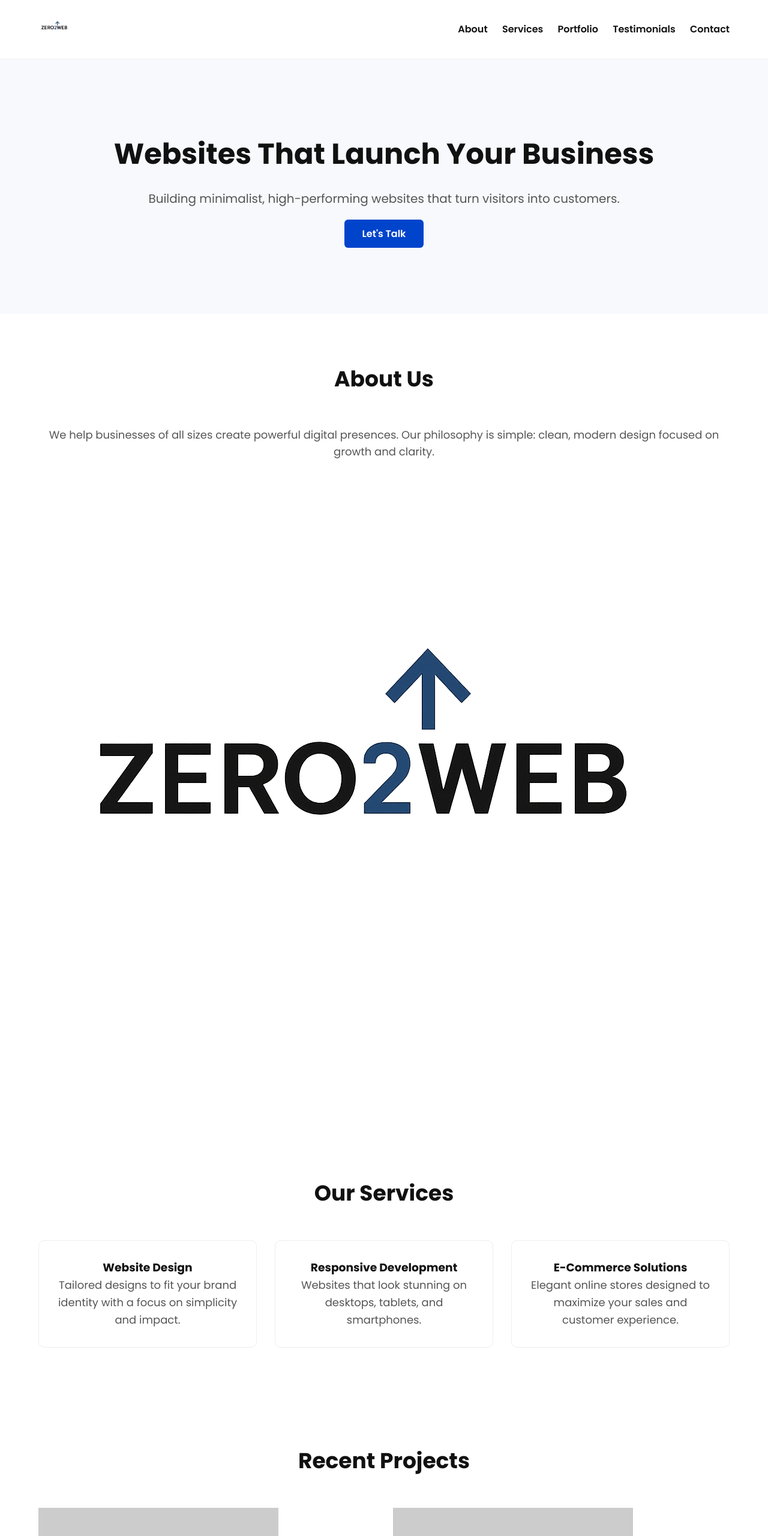
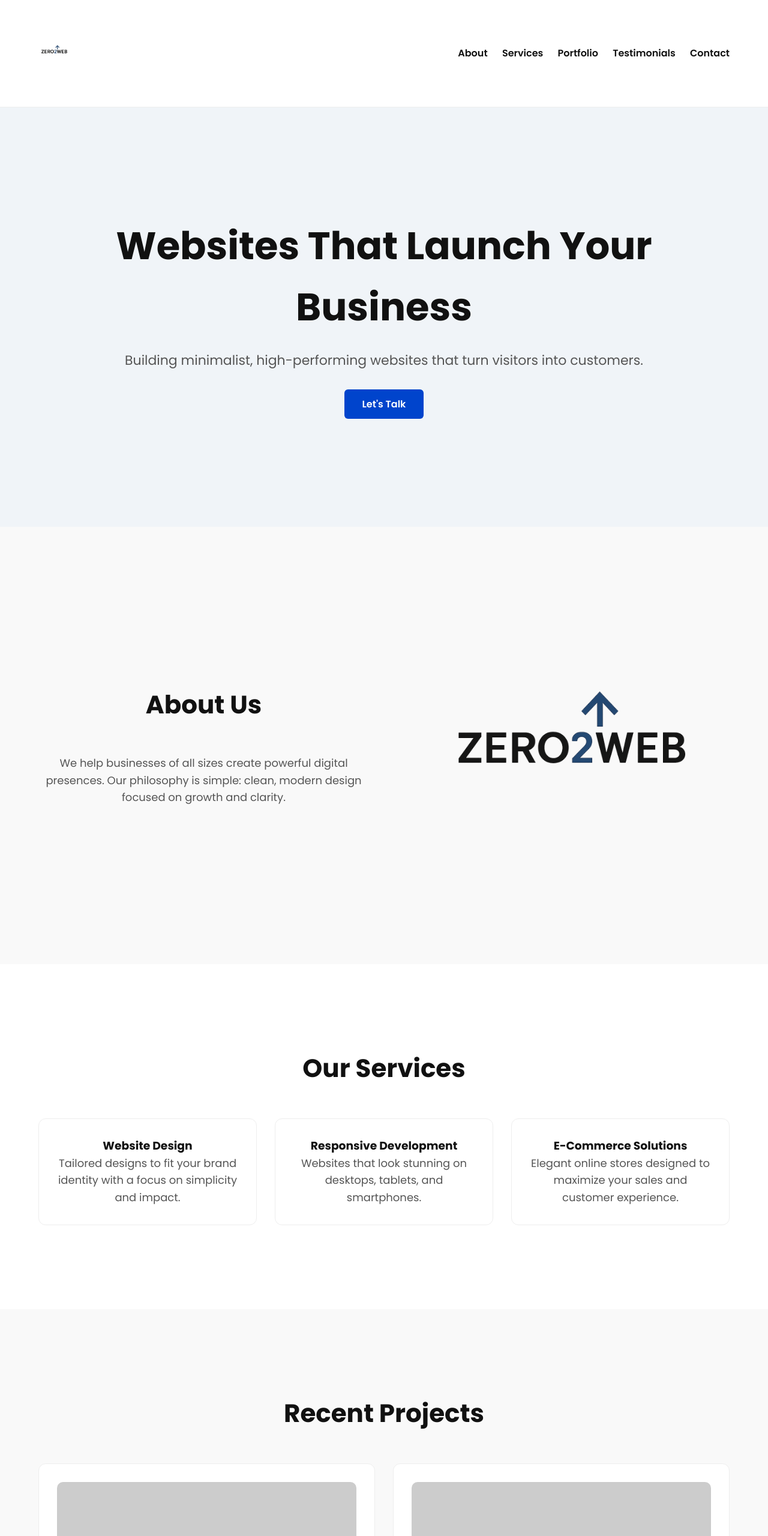
Before and after one commit to Zero2Web/zero2website, a plain HTML site: page index.html in a window 1280 px wide. Shown: the top 2560 px of the page at 60% size. Drawn offline with Linux system fonts and the light colour scheme; placeholder pictures from the web are drawn by us.

Commit message:
Add files via upload

```diff
--- a/styles.css
+++ b/styles.css
@@ -1,133 +1,30 @@
-/* styles.css */
-
-* {
-  margin: 0;
-  padding: 0;
-  box-sizing: border-box;
-}
-
-body {
-  font-family: 'Poppins', sans-serif;
-  background: #ffffff;
-  color: #111;
-  line-height: 1.6;
-}
-
-.container {
-  width: 90%;
-  max-width: 1200px;
-  margin: auto;
-}
-
-header {
-  padding: 20px 0;
-  border-bottom: 1px solid #eee;
-}
-
-.nav {
-  display: flex;
-  justify-content: space-between;
-  align-items: center;
-}
-
-.logo img {
-  height: 50px;
-}
-
-nav a {
-  margin-left: 20px;
-  text-decoration: none;
-  color: #111;
-  font-weight: 600;
-  font-size: 16px;
-}
-
-nav a:hover {
-  color: #0044cc;
-}
-
-.hero {
-  text-align: center;
-  padding: 120px 20px;
-  background: #f7f9fc;
-}
-
-.hero h1 {
-  font-size: 48px;
-  margin-bottom: 20px;
-}
-
-.hero p {
-  font-size: 20px;
-  margin-bottom: 30px;
-  color: #555;
-}
-
-.btn {
-  padding: 12px 30px;
-  background: #0044cc;
-  color: #fff;
-  text-decoration: none;
-  font-weight: 600;
-  border-radius: 6px;
-  transition: background 0.3s;
-}
-
-.btn:hover {
-  background: #003399;
-}
-
-.section {
-  padding: 80px 0;
-}
-
-h2 {
-  text-align: center;
-  margin-bottom: 50px;
-  font-size: 36px;
-}
-
-p {
-  text-align: center;
-  font-size: 18px;
-  color: #555;
-}
-
-.grid {
-  display: grid;
-  grid-template-columns: repeat(auto-fit, minmax(250px, 1fr));
-  gap: 30px;
-  margin-top: 40px;
-}
-
-.card {
-  background: #ffffff;
-  padding: 30px;
-  border: 1px solid #eee;
-  border-radius: 10px;
-  text-align: center;
-  transition: transform 0.3s;
-}
-
-.card:hover {
-  transform: translateY(-5px);
-  box-shadow: 0 5px 20px rgba(0, 0, 0, 0.05);
-}
-
-footer {
-  padding: 20px 0;
-  border-top: 1px solid #eee;
-  text-align: center;
-  font-size: 14px;
-  color: #777;
-}
-
-@media (max-width: 768px) {
-  .nav {
-    flex-direction: column;
-  }
-
-  nav a {
-    margin: 10px 0;
-  }
-}
+* { margin: 0; padding: 0; box-sizing: border-box; }
+body { font-family: 'Poppins', sans-serif; background: #fff; color: #111; line-height: 1.6; scroll-behavior: smooth; }
+.container { width: 90%; max-width: 1200px; margin: auto; padding: 40px 0; }
+header { padding: 20px 0; background: #fff; border-bottom: 1px solid #eee; position: sticky; top: 0; z-index: 999; }
+.nav { display: flex; justify-content: space-between; align-items: center; }
+.logo img { height: 50px; }
+nav a { margin-left: 20px; text-decoration: none; color: #111; font-weight: 600; font-size: 16px; transition: color 0.3s; }
+nav a:hover { color: #0044cc; }
+.hero { text-align: center; padding: 140px 20px; background: #f0f4f8; }
+.hero h1 { font-size: 64px; margin-bottom: 20px; font-weight: 700; }
+.hero p { font-size: 22px; margin-bottom: 30px; color: #555; }
+.btn { padding: 12px 30px; background: #0044cc; color: #fff; text-decoration: none; font-weight: 600; border-radius: 6px; transition: background 0.3s; display: inline-block; }
+.btn:hover { background: #003399; }
+.section { padding: 100px 0; }
+.light-bg { background: #f9f9f9; }
+h2 { text-align: center; margin-bottom: 50px; font-size: 42px; }
+p { text-align: center; font-size: 18px; color: #555; }
+.split { display: flex; align-items: center; gap: 50px; flex-wrap: wrap; }
+.split .text { flex: 1; }
+.split .image { flex: 1; text-align: center; }
+.split .image img { max-width: 80%; }
+.grid { display: grid; grid-template-columns: repeat(auto-fit, minmax(280px, 1fr)); gap: 30px; margin-top: 40px; }
+.card, .portfolio-item, .testimonial { background: #fff; padding: 30px; border: 1px solid #eee; border-radius: 12px; text-align: center; transition: transform 0.3s, box-shadow 0.3s; }
+.card:hover, .portfolio-item:hover, .testimonial:hover { transform: translateY(-10px); box-shadow: 0 8px 30px rgba(0,0,0,0.05); }
+.portfolio-item img { width: 100%; border-radius: 10px; margin-bottom: 10px; }
+.portfolio-item h4 { font-size: 20px; }
+a { color: #0044cc; }
+a:hover { color: #003399; }
+footer { padding: 30px 0; background: #fff; border-top: 1px solid #eee; text-align: center; font-size: 14px; color: #777; }
+@media (max-width: 768px) { .split { flex-direction: column; } .hero h1 { font-size: 48px; } }
```
